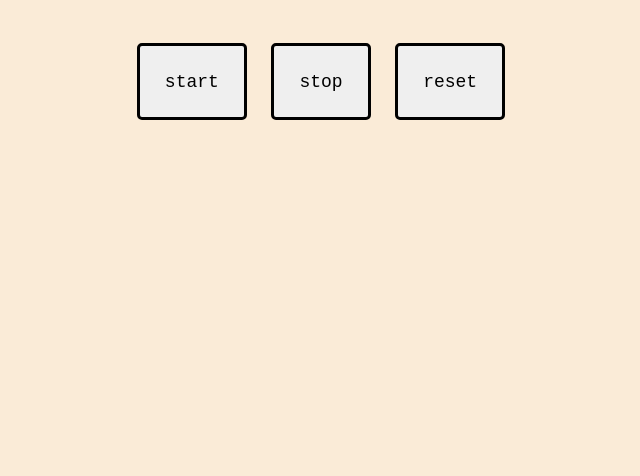
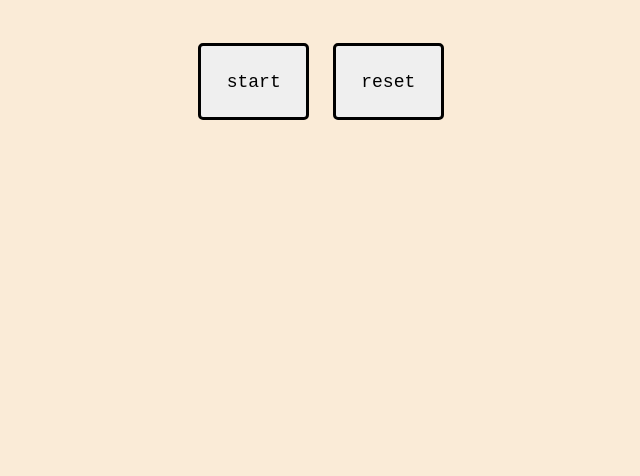
Before and after one commit to Ujk768/Stopclock, a plain HTML site: page index.html in a window 1280 px wide. Shown: the part 324-800 px from the top of the page, without its empty margins (319-959 px from the left). Drawn offline with Linux system fonts and the light colour scheme.

Commit message:
removed stop button
start/stop button is now made into one

```diff
--- a/index.html
+++ b/index.html
@@ -15,7 +15,6 @@
 
 <div class="buttons">
     <button class=" btn start">start</button>
-    <button class=" btn stop">stop</button>
    <button class=" btn reset">reset</button>
 </div>
 
```
